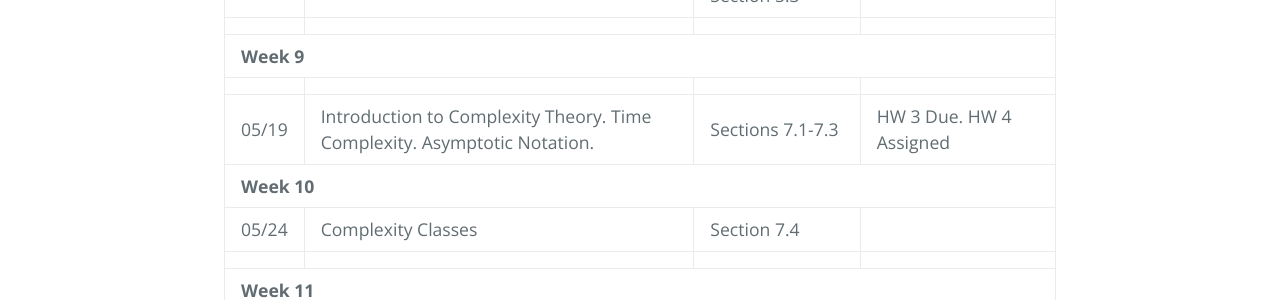
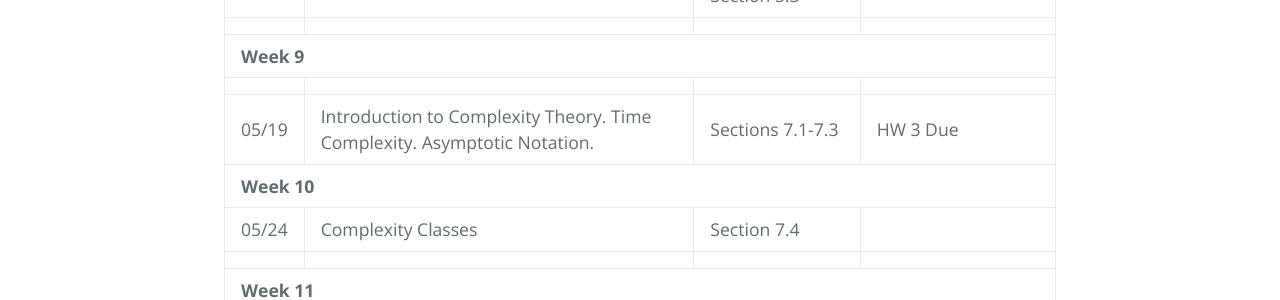
Before and after one commit to RyanLB/CS311, a Jekyll site: the page built from schedule.html, in a window 1280 px wide. Shown: the part 1624-1924 px from the top of the page. Built offline with Jekyll 4.4.1, drawn with Linux system fonts in a browser that asks for light colours.

Commit message:
Add W14 and update schedule

```diff
--- a/_data/schedule.json
+++ b/_data/schedule.json
@@ -96,7 +96,7 @@
       "thursday": {
         "date": "05/19",
         "topic": "Introduction to Complexity Theory. Time Complexity. Asymptotic Notation.",
-        "assignments": "HW 3 Due. HW 4 Assigned",
+        "assignments": "HW 3 Due",
         "readings": "Sections 7.1-7.3"
       }
     },
```
Also changed, not shown: 1 other file.
